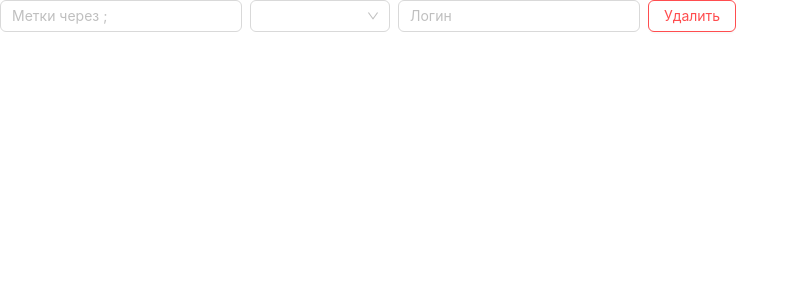
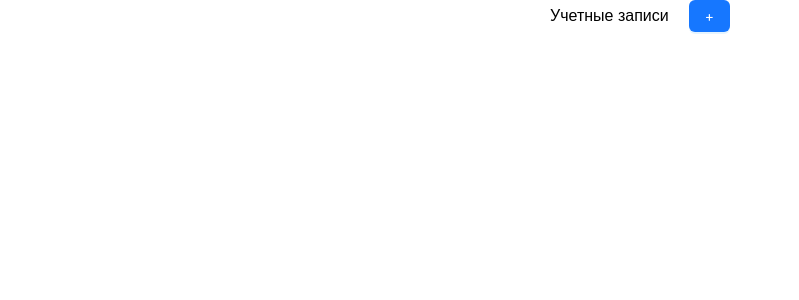
Before and after one commit to kuznemai/saasoft, a Vue app: page / in a window 1280 px wide. Shown: the top 300 px of the page, without its empty margins (0-799 px from the left). Built offline with nearby package versions, Linux system fonts and the light colour scheme; the HTML template or start-up script is replaced by a standard one.

Commit message:
adding and removing items function had been added

```diff
--- a/src/App.vue
+++ b/src/App.vue
@@ -4,7 +4,7 @@ import AccountItem from "@/components/AccountItem.vue";
 </script>
 
 <template>
-  <AccountItem></AccountItem>
+  <AccountForm></AccountForm>
 </template>
 
 <style scoped></style>
--- a/src/components/AccountForm.vue
+++ b/src/components/AccountForm.vue
@@ -1,13 +1,40 @@
 <script setup>
-import { Button } from "antd";
 import { useAccountsStore } from "@/store/accounts.js";
+import AccountItem from "@/components/AccountItem.vue";
 
 const store = useAccountsStore();
+
+function getEmit(payload) {
+  console.log(payload);
+}
 </script>
 
 <template>
-  <p>Учетные записи</p>
-  <a-button type="primary">Кнопка</a-button>
+  <div class="wrapper">
+    <div class="wrapper_button">
+      <p>Учетные записи</p>
+      <a-button type="primary" @click="store.addAccount()">+</a-button>
+    </div>
+    <div v-for="item in store.accounts" :key="item.id" class="account_item">
+      <AccountItem :account="item" @update:model-value="getEmit"></AccountItem>
+    </div>
+  </div>
 </template>
 
-<style scoped></style>
+<style scoped>
+.wrapper {
+  display: flex;
+  flex-direction: column;
+  align-items: center;
+  justify-content: center;
+}
+.wrapper_button {
+  display: flex;
+  flex-direction: row;
+  align-items: baseline;
+  gap: 20px;
+}
+.account_item {
+  margin: 10px;
+}
+</style>
--- a/src/components/AccountItem.vue
+++ b/src/components/AccountItem.vue
@@ -1,35 +1,41 @@
 <script setup>
-import { ref } from "vue";
+import { useAccountsStore } from "@/store/accounts.js";
+const store = useAccountsStore();
 
-const labelsString = ref("");
-const type = ref("");
-const login = ref("");
-const password = ref("");
+const props = defineProps({
+  account: Object,
+});
 </script>
 
 <template>
   <a-space class="mb-2" wrap>
     <a-input
-      v-model:value="labelsString"
+      v-model:value="props.account.labelsString"
       placeholder="Метки через ;"
       :maxlength="50"
     />
     <a-select
-      v-model:value="type"
+      v-model:value="props.account.type"
       style="width: 140px"
       placeholder="Тип записи"
     >
       <a-select-option value="Локальная">Локальная</a-select-option>
       <a-select-option value="LDAP">LDAP</a-select-option>
     </a-select>
-    <a-input v-model:value="login" placeholder="Логин" :maxlength="100" />
+    <a-input
+      v-model:value="props.account.login"
+      placeholder="Логин"
+      :maxlength="100"
+    />
     <a-input-password
-      v-if="type === 'Локальная'"
-      v-model:value="password"
+      v-if="props.account.type === 'Локальная'"
+      v-model:value="props.account.password"
       placeholder="Пароль"
       :maxlength="100"
     />
-    <a-button danger>Удалить</a-button>
+    <a-button danger @click="store.removeAccount(props.account.id)"
+      >Удалить</a-button
+    >
   </a-space>
 </template>
 
--- a/src/store/accounts.ts
+++ b/src/store/accounts.ts
@@ -1,16 +1,22 @@
 import { defineStore } from "pinia";
+import { ref } from "vue";
 
-export const useAccountsStore = defineStore("accounts", {
-  state: () => ({
-    accounts: [],
-  }),
-  getters: {
-    addAccount: (id) => state.accounts * 2,
-  },
-  actions: {
-    addAccount(id) {
-      this.accounts;
-    },
-    removeAccount(id) {},
-  },
+export const useAccountsStore = defineStore("accounts", () => {
+  const accounts = ref([]);
+
+  function addAccount() {
+    accounts.value.push({
+      id: Date.now(),
+      labelsString: "",
+      type: "",
+      login: "",
+      password: "",
+    });
+  }
+
+  function removeAccount(id: string) {
+    accounts.value = accounts.value.filter((item) => item.id !== id);
+  }
+
+  return { accounts, addAccount, removeAccount };
 });
```
